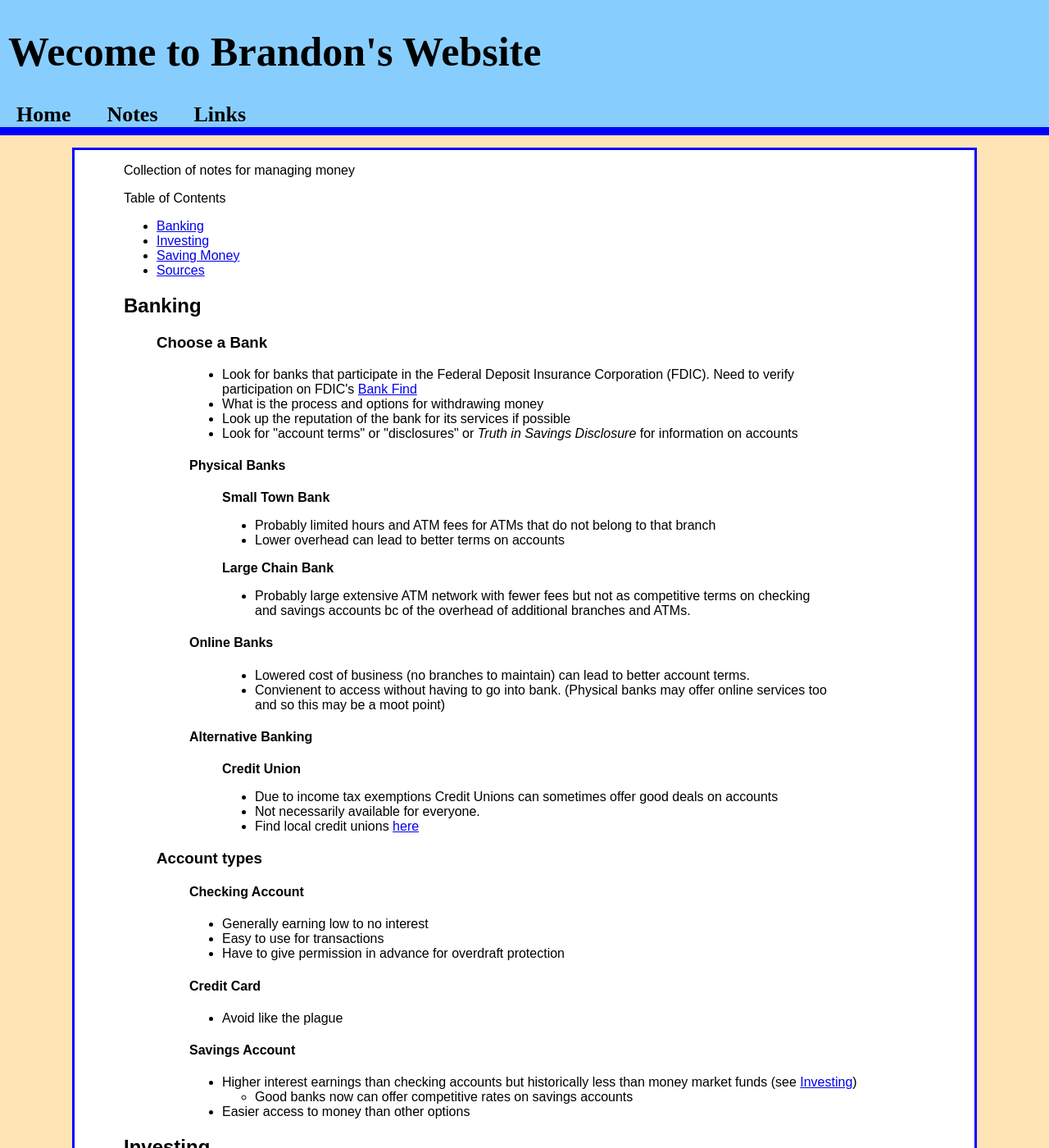
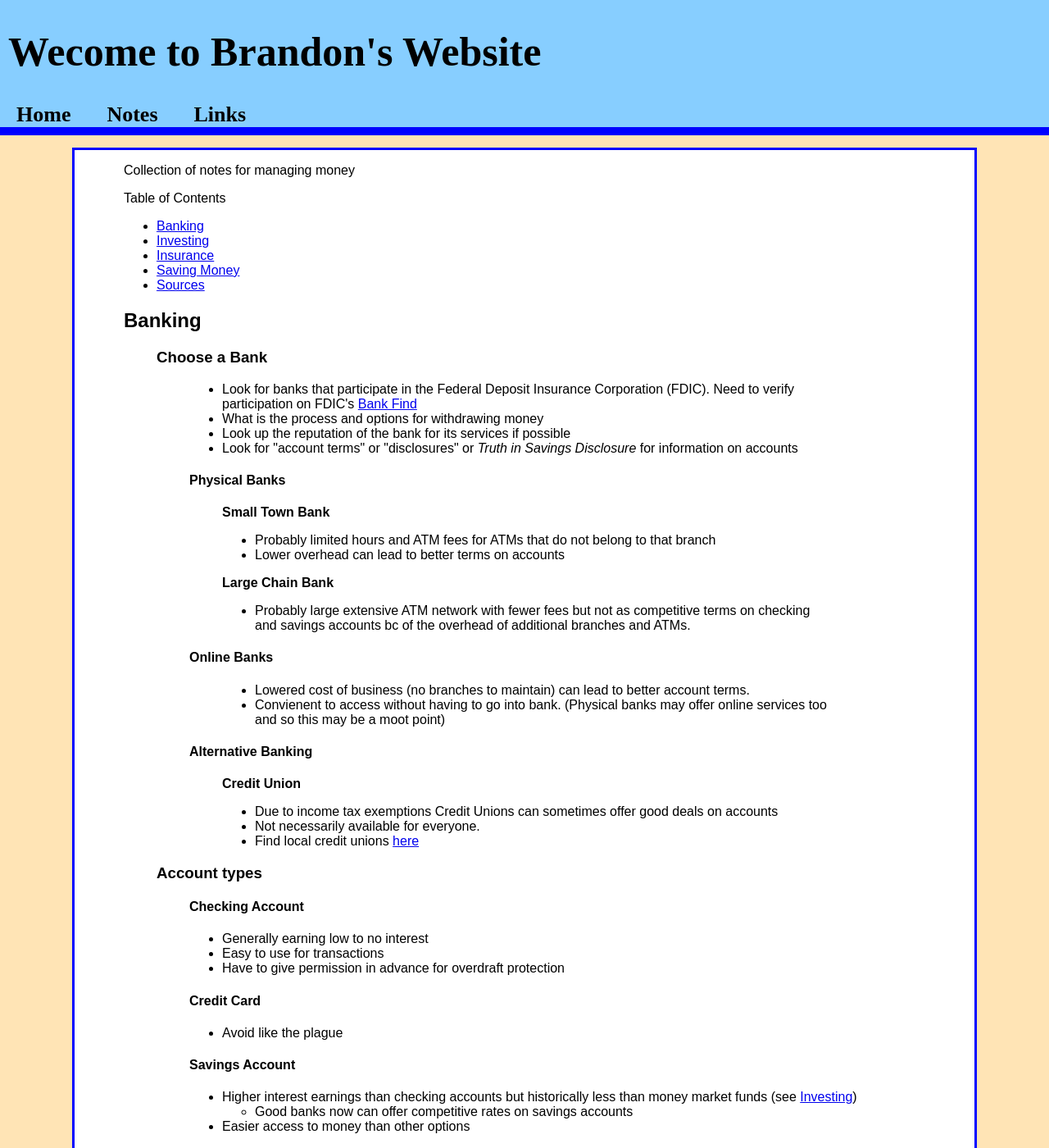
Before and after one commit to jbm950/jbm950.github.io, a Jekyll site: the page built from notes/money_management/money_management_main.html, in a window 1280 px wide and 1400 px high. Shown: the whole window at 82% size. Built offline with Jekyll 4.4.1, drawn with Linux system fonts in a browser that asks for light colours; Markdown is read by kramdown in place of the engine named in the settings.

Commit message:
Added a space for insurance information

```diff
--- a/notes/money_management/money_management_main.html
+++ b/notes/money_management/money_management_main.html
@@ -18,6 +18,7 @@
 <ul>
 <li><a href="#banking">Banking</a></li>
 <li><a href="#investing">Investing</a></li>
+<li><a href="#insurance">Insurance</a></li>
 <li><a href="#saving">Saving Money</a></li>
 <li><a href="#sources">Sources</a></li>
 </ul>
@@ -157,6 +158,7 @@
 </blockquote>
 </blockquote>
 <h2 id="investing">Investing</h2>
+<h2 id="insurance">Insurance</h2>
 <h2 id="saving">Saving Money</h2>
 <blockquote>
 <h3 id="food">Food</h3>
@@ -196,8 +198,10 @@
 </blockquote>
 <h2 id="sources">Sources</h2>
 <blockquote>
-<p>Tyson, Eric. <i>Personal Finance in Your 20s for Dummies</i>. Hoboken, NJ: Wiley Pub., 2011. Print.<br />
-BREENE, SOPHIA. &quot;13 Ways to Save Money With a Crock Pot.&quot; <i>Greatist</i>. N.p., 16 Mar. 2014. Web. 3 July 2015.</p>
+<p>Tyson, Eric. <i>Personal Finance in Your 20s for Dummies</i>. Hoboken, NJ: Wiley Pub., 2011. Print.</p>
+</blockquote>
+<blockquote>
+<p>BREENE, SOPHIA. &quot;13 Ways to Save Money With a Crock Pot.&quot; <i>Greatist</i>. N.p., 16 Mar. 2014. Web. 3 July 2015.</p>
 </blockquote>
 </body>
 </html>
```
Also changed, not shown: source/notes/money_management/money_management_main.md (+3 -0 lines).
